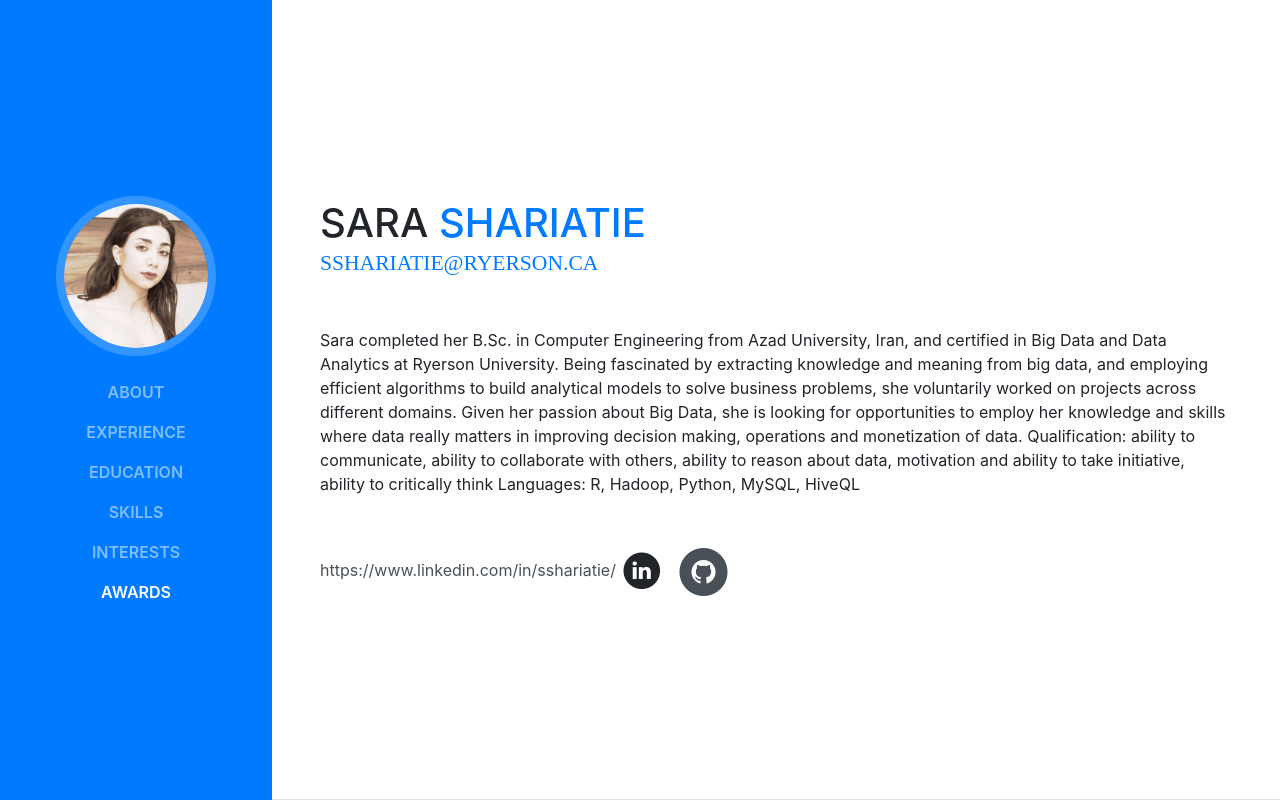
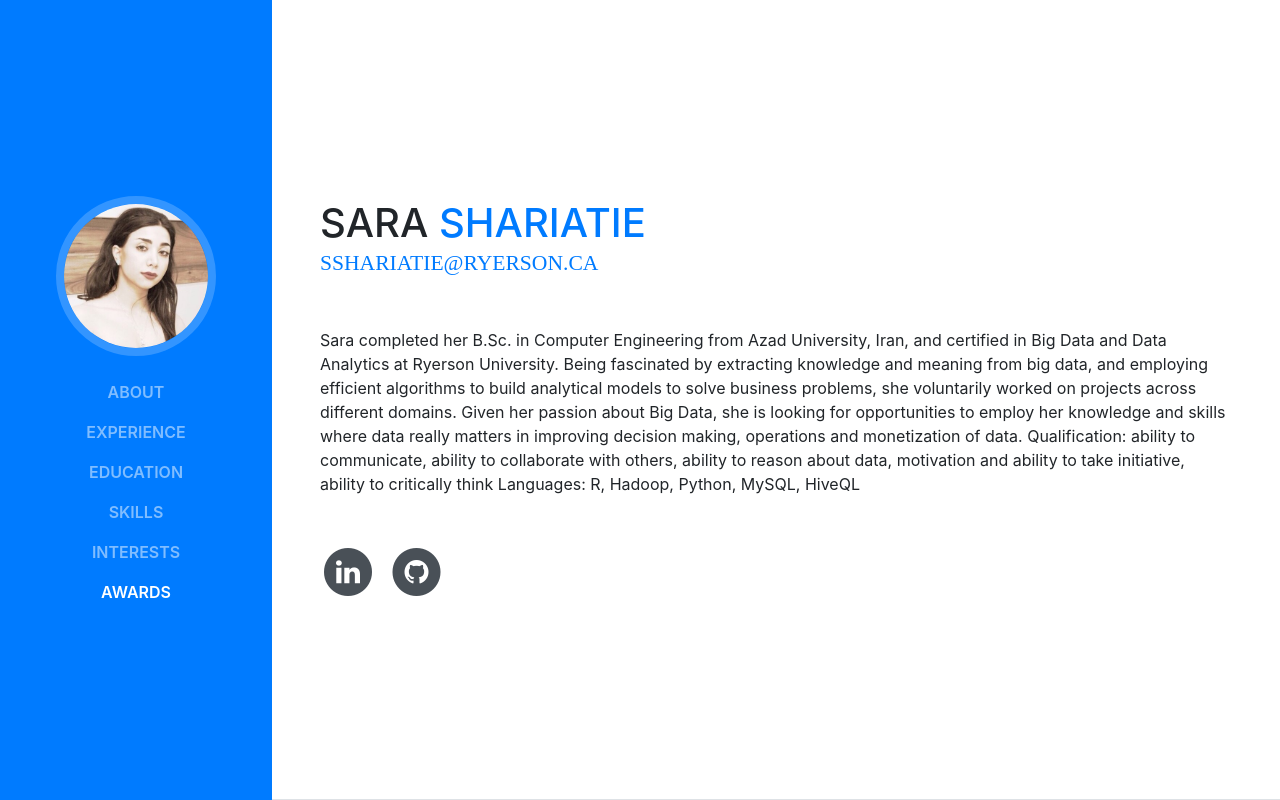
Before and after one commit to Sshariatie/sshariatie.github.io, a website with bundled scripts: page index.html in a window 1280 px wide. Shown: the top 800 px of the page. Built offline with nearby package versions, Linux system fonts and the light colour scheme; a web font is replaced by a local one.

Commit message:
LinkedIn_ cor3

```diff
--- a/index.html
+++ b/index.html
@@ -78,7 +78,7 @@ Qualification: ability to communicate, ability to collaborate with others, abili
 Languages: R, Hadoop, Python, MySQL, HiveQL</p>
           <ul class="list-inline list-social-icons mb-0">
             <li class="list-inline-item">
-              <a href="#">https://www.linkedin.com/in/sshariatie/</a>
+              <a href="https://www.linkedin.com/in/sshariatie/">
                 <span class="fa-stack fa-lg">
                   <i class="fa fa-circle fa-stack-2x"></i>
                   <i class="fa fa-linkedin fa-stack-1x fa-inverse"></i>
```
